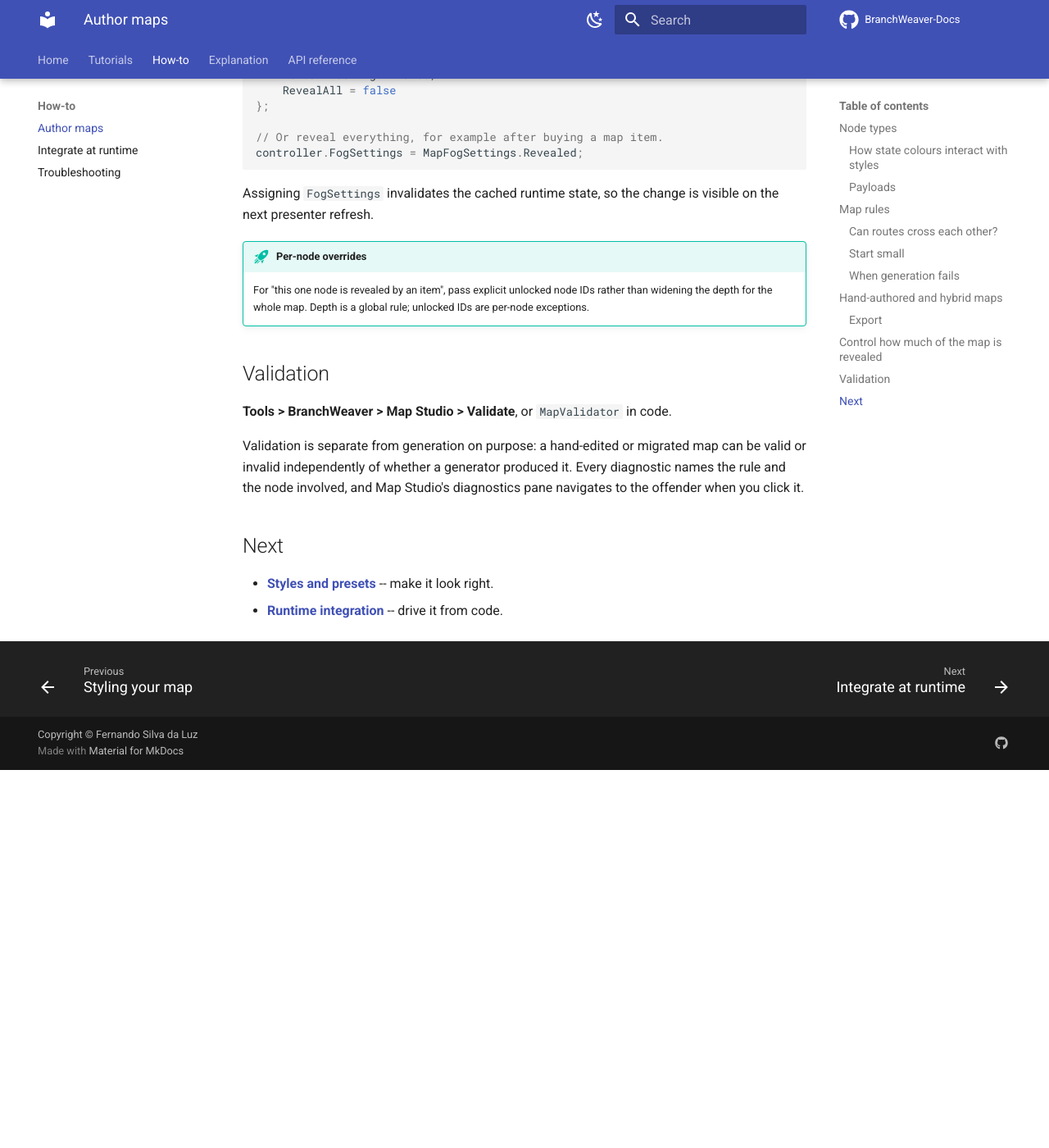
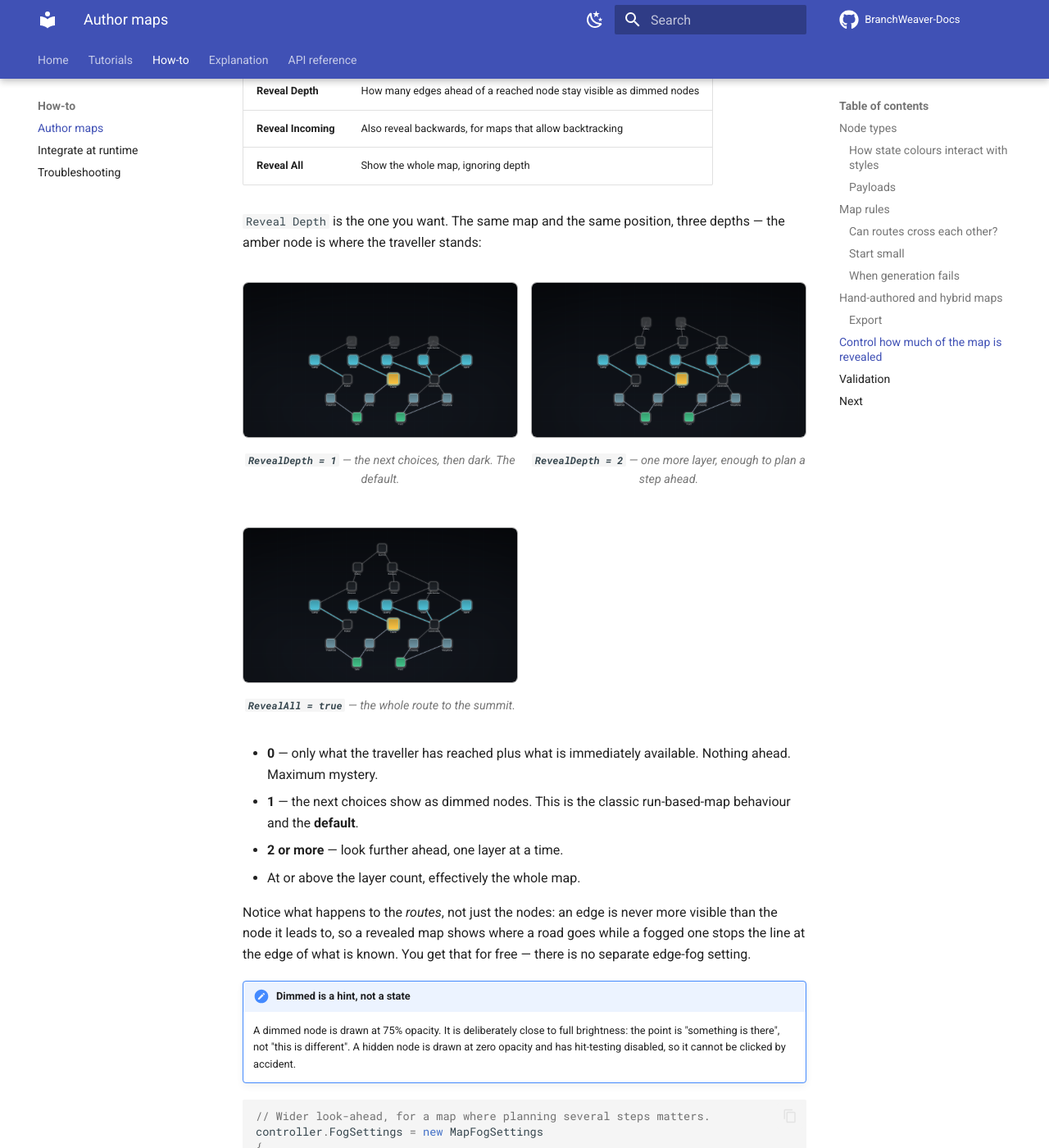
Before and after one commit to FernandoSLuz/BranchWeaver-Docs, an MkDocs documentation site: the page built from docs/how-to/author-maps.md, in a window 1280 px wide and 1400 px high, scrolled down 4571 px. Shown: the whole window at 82% size. Built offline with MkDocs 1.6.1 and Material for MkDocs 9.7.7, drawn with Linux system fonts in a browser that asks for light colours; comment, search, counter and statistics services are not loaded; before the commit the page ends 5510 px from its top, so only the background shows below that; some of the changed text lies outside the part shown.

Commit message:
Show fog, crossing, and the backdrop instead of describing them
Reveal Depth had a table saying what each value means and no picture. It now shows
the same map at depth 1, depth 2, and revealed, so the setting can be chosen by
looking. Adds the point that edges fog with the nodes they lead to, which the
images make obvious and the prose never mentioned.

The crossing policy section gains the hero map with an invitation to trace two
routes and confirm they merge without intersecting, plus the note that every map
image on the site is generated under the default Forbid.

The backdrop section had a generated image that was never referenced. It is now
in place, with what the vignette is actually for.

Co-Authored-By: Claude Opus 5 <noreply@anthropic.com>

````diff
--- a/docs/how-to/author-maps.md
+++ b/docs/how-to/author-maps.md
@@ -87,6 +87,14 @@ comes back is crossing-free by construction rather than by luck. The preflight a
 uses it, so an unsatisfiable combination of `Forbid` plus very dense connection rules
 is reported before the search starts instead of failing seed by seed.
 
+![Routes converge without crossing](../assets/images/hero-wayfarer.png){ .shot }
+
+/// caption
+`Forbid`, the default. Trace any two routes: they merge at a shared node and separate
+again, but no line passes over another. Every map image on this site is generated under
+`Forbid`, so what you see is what the default gives you.
+///
+
 !!! warning "It is part of the fingerprint"
     The crossing policy is included in the rules fingerprint, so changing it changes
     which maps a seed produces. Treat it as a compatibility contract: flipping it after
@@ -154,7 +162,27 @@ On the `MapTraversalController`, under **Fog of war**:
 | **Reveal Incoming** | Also reveal backwards, for maps that allow backtracking |
 | **Reveal All** | Show the whole map, ignoring depth |
 
-`Reveal Depth` is the one you want:
+`Reveal Depth` is the one you want. The same map and the same position, three depths
+&mdash; the amber node is where the traveller stands:
+
+<div class="grid-2" markdown>
+
+<figure markdown>
+  ![Reveal depth 1](../assets/images/fog-reveal-1.png){ .shot }
+  <figcaption><strong><code>RevealDepth = 1</code></strong> &mdash; the next choices, then dark. The default.</figcaption>
+</figure>
+
+<figure markdown>
+  ![Reveal depth 2](../assets/images/fog-reveal-2.png){ .shot }
+  <figcaption><strong><code>RevealDepth = 2</code></strong> &mdash; one more layer, enough to plan a step ahead.</figcaption>
+</figure>
+
+<figure markdown>
+  ![Reveal all](../assets/images/fog-reveal-all.png){ .shot }
+  <figcaption><strong><code>RevealAll = true</code></strong> &mdash; the whole route to the summit.</figcaption>
+</figure>
+
+</div>
 
 - **0** &mdash; only what the traveller has reached plus what is immediately available.
   Nothing ahead. Maximum mystery.
@@ -162,6 +190,16 @@ On the `MapTraversalController`, under **Fog of war**:
   behaviour and the **default**.
 - **2 or more** &mdash; look further ahead, one layer at a time.
 - At or above the layer count, effectively the whole map.
+
+Notice what happens to the *routes*, not just the nodes: an edge is never more visible
+than the node it leads to, so a revealed map shows where a road goes while a fogged one
+stops the line at the edge of what is known. You get that for free — there is no separate
+edge-fog setting.
+
+!!! note "Dimmed is a hint, not a state"
+    A dimmed node is drawn at 75% opacity. It is deliberately close to full brightness:
+    the point is "something is there", not "this is different". A hidden node is drawn at
+    zero opacity and has hit-testing disabled, so it cannot be clicked by accident.
 
 ```csharp
 // Wider look-ahead, for a map where planning several steps matters.
````
Also changed, not shown: docs/tutorials/styling-your-map.md (+12 -0 lines), docs/assets/images/fog-reveal-1.png (added), docs/assets/images/fog-reveal-2.png (added), docs/assets/images/fog-reveal-all.png (added).
